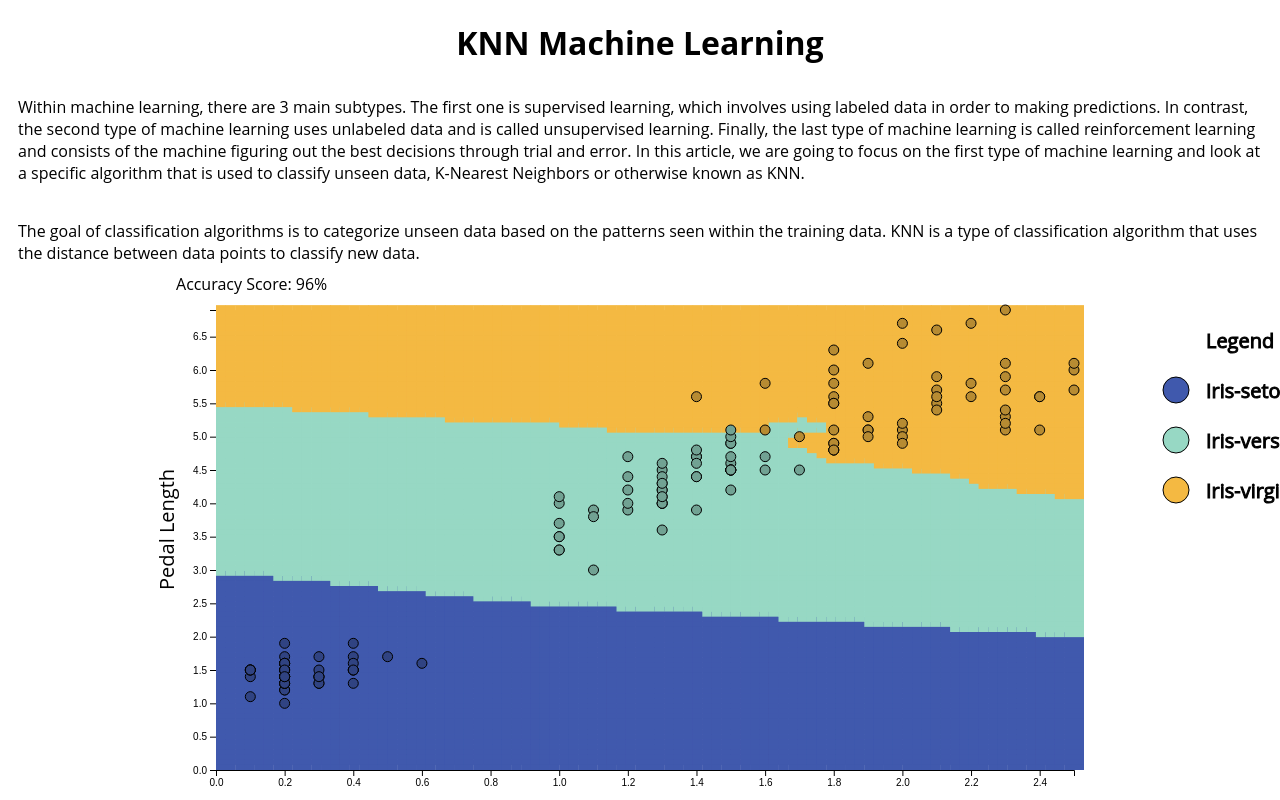
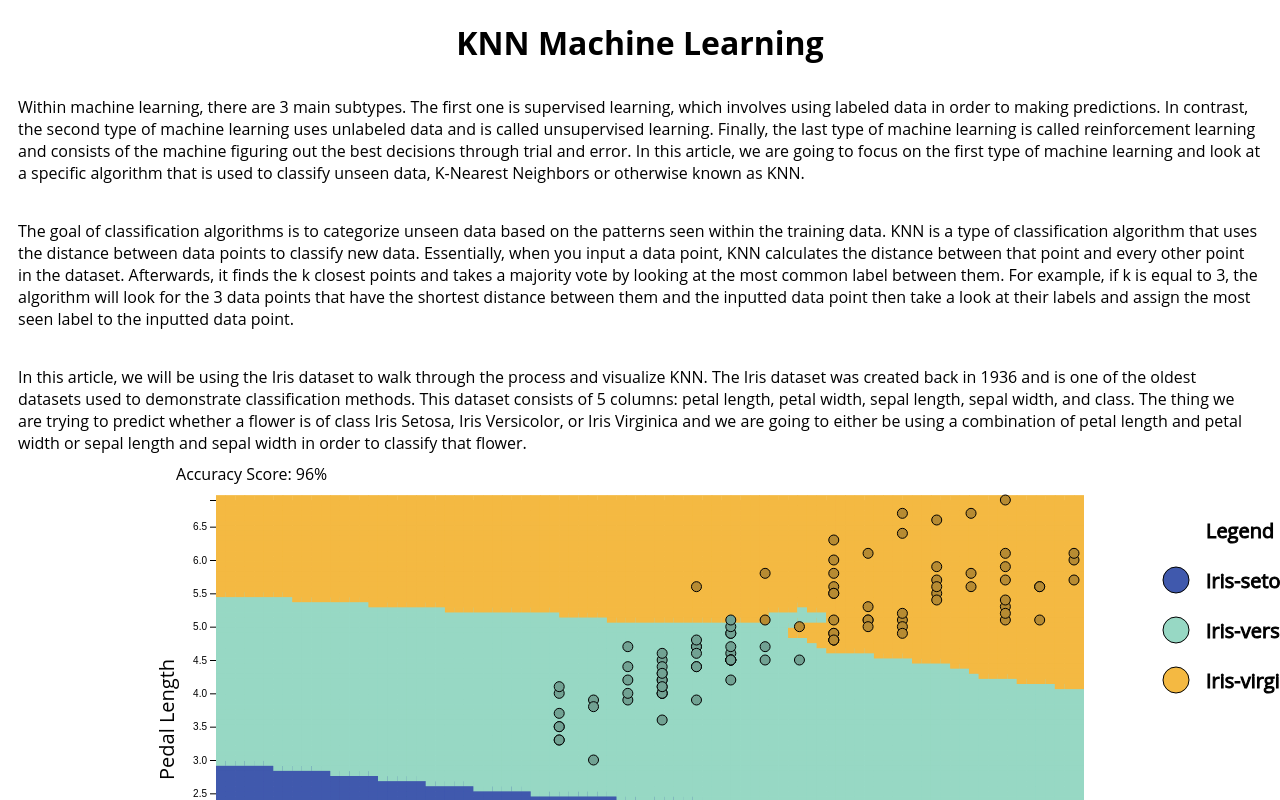
Before and after one commit to Jystine/covid-internet, a SvelteKit app: page / in a window 1280 px wide. Shown: the top 800 px of the page. Built offline with nearby package versions, Linux system fonts and the light colour scheme.

Commit message:
modified description on the dataset

```diff
--- a/src/components/App.svelte
+++ b/src/components/App.svelte
@@ -22,7 +22,14 @@
   </p>
   <p style = "padding:10px; text-align: left;">
     The goal of classification algorithms is to categorize unseen data based on the patterns seen within the training data. KNN is a type of classification algorithm that uses the distance
-    between data points to classify new data.
+    between data points to classify new data. Essentially, when you input a data point, KNN calculates the distance between that point and every other point in the dataset. Afterwards, it finds the
+    k closest points and takes a majority vote by looking at the most common label between them. For example, if k is equal to 3, the algorithm will look for the 3 data points that
+    have the shortest distance between them and the inputted data point then take a look at their labels and assign the most seen label to the inputted data point.
+  </p>
+  <p style = "padding:10px; text-align: left;">
+    In this article, we will be using the Iris dataset to walk through the process and visualize KNN. The Iris dataset was created back in 1936 and is one of the oldest datasets used to demonstrate
+    classification methods. This dataset consists of 5 columns: petal length, petal width, sepal length, sepal width, and class. The thing we are trying to predict whether a flower is of class Iris Setosa, Iris
+    Versicolor, or Iris Virginica and we are going to either be using a combination of petal length and petal width or sepal length and sepal width in order to classify that flower.
   </p>
   <DataPoints {data}/>
   <p style = "padding:30px;">Write your HTML here</p>
```
